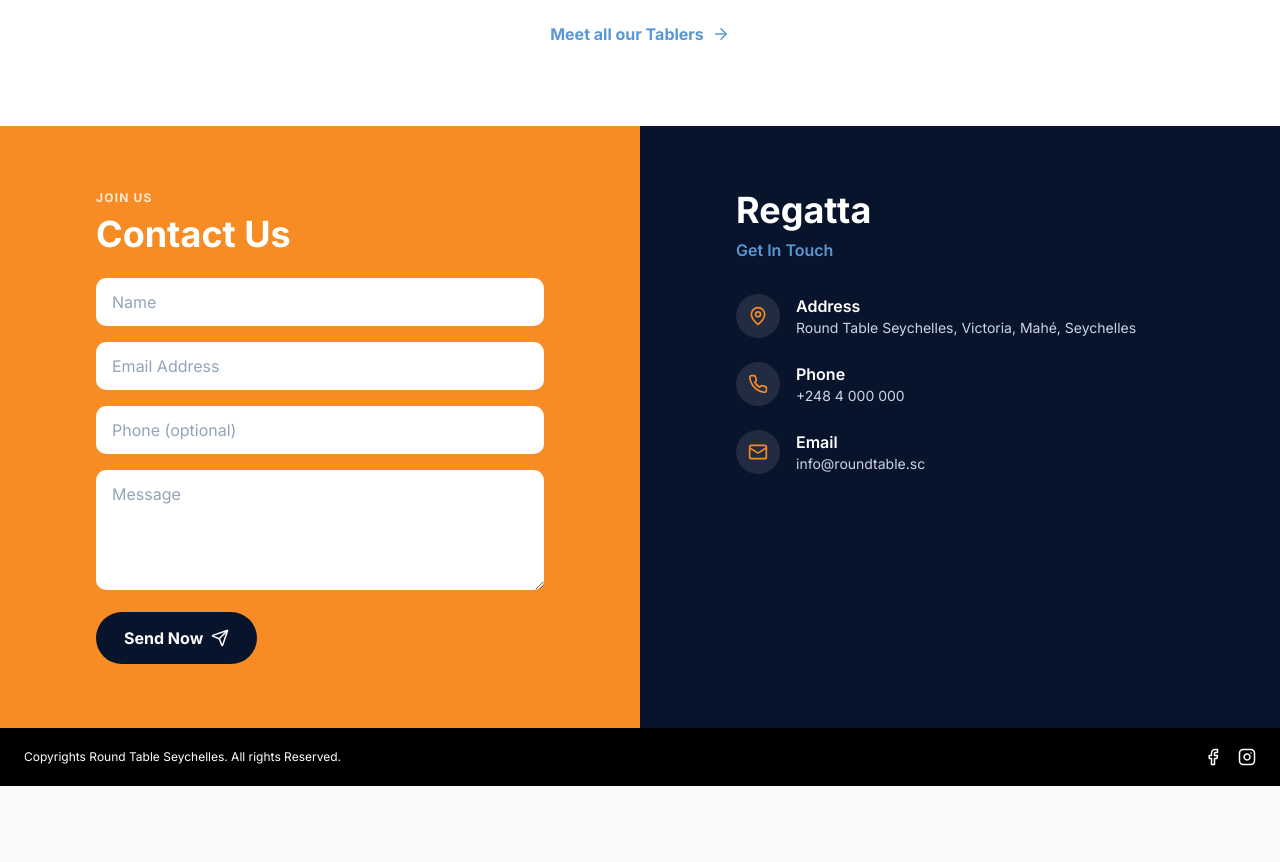
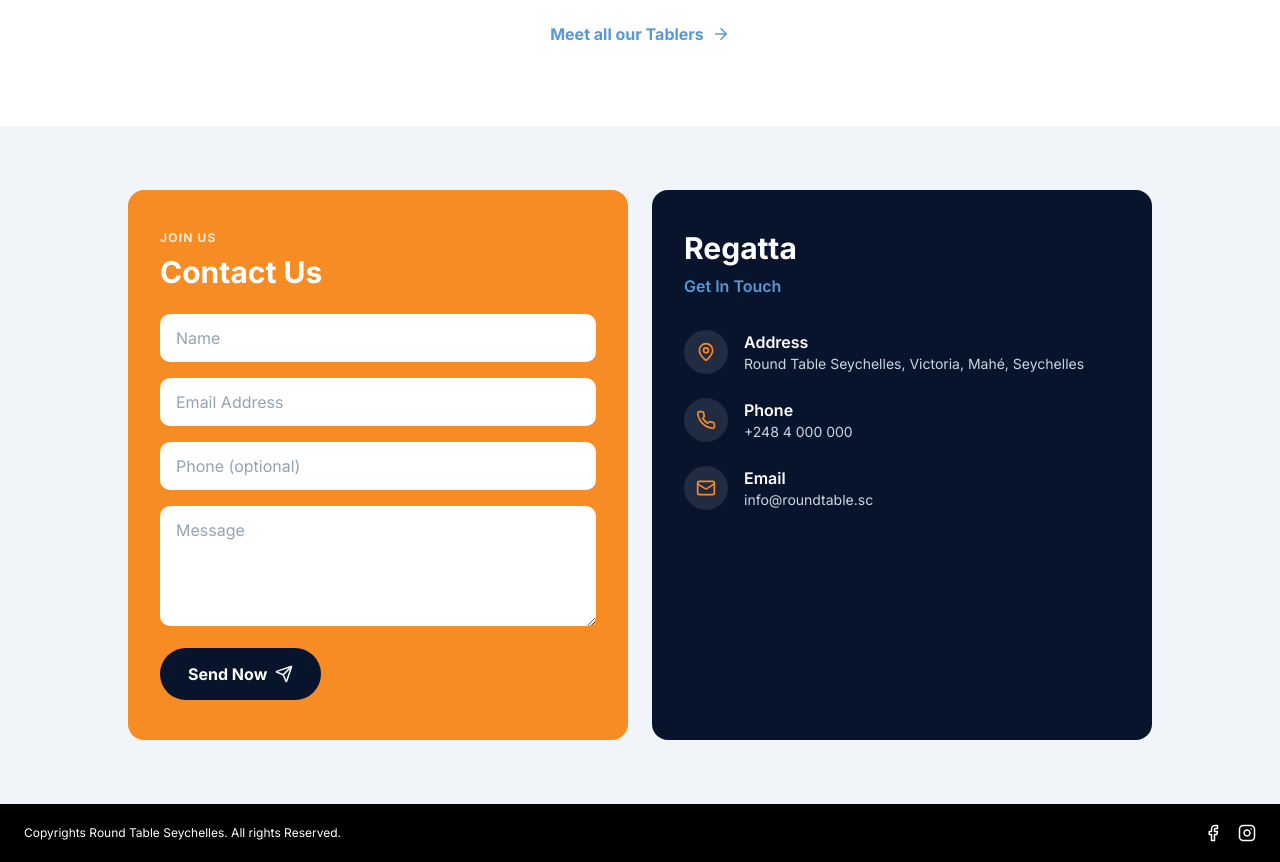
Before and after one commit to semelanie/RTS, a React (Vite) app: page / in a window 1280 px wide. Shown: the part 2840-3702 px from the top of the page. Before the commit the page ends 3626 px from the top, so only its background shows below. Built offline with nearby package versions, Linux system fonts and the light colour scheme.

Commit message:
Add files via upload

```diff
--- a/src/components/HomeContactForm.tsx
+++ b/src/components/HomeContactForm.tsx
@@ -30,12 +30,13 @@ const HomeContactForm: React.FC = () => {
   };
 
   return (
-    <section id="contact-form" className="grid md:grid-cols-2 scroll-mt-24">
-      {/* Left: Contact form (orange) */}
-      <div className="bg-[#F88C24] text-white px-6 sm:px-12 py-16">
-        <div className="max-w-md mx-auto md:ml-auto md:mr-12">
+    <section id="contact-form" className="scroll-mt-24 bg-slate-100 py-16 px-4 sm:px-6">
+      <div className="max-w-5xl mx-auto grid md:grid-cols-2 gap-6">
+
+        {/* Left: Contact form (orange card) */}
+        <div className="bg-[#F88C24] text-white rounded-2xl px-8 py-10">
           <span className="block text-xs font-bold tracking-widest uppercase text-white/80 mb-2">Join Us</span>
-          <h2 className="text-3xl sm:text-4xl font-extrabold mb-6">Contact Us</h2>
+          <h2 className="text-3xl font-extrabold mb-6">Contact Us</h2>
           {status === 'done' ? (
             <div className="bg-white/15 rounded-xl p-6 flex items-start gap-3">
               <CheckCircle className="shrink-0 mt-0.5" />
@@ -94,30 +95,34 @@ const HomeContactForm: React.FC = () => {
             </form>
           )}
         </div>
-      </div>
 
-      {/* Right: Get in touch (dark navy) */}
-      <div className="bg-[#08142C] text-slate-300 px-6 sm:px-12 py-16">
-        <div className="max-w-md md:mr-auto md:ml-12">
-          <h2 className="text-3xl sm:text-4xl font-extrabold text-white mb-2">Regatta</h2>
+        {/* Right: Get in touch (dark navy card) */}
+        <div className="bg-[#08142C] text-slate-300 rounded-2xl px-8 py-10">
+          <h2 className="text-3xl font-extrabold text-white mb-2">Regatta</h2>
           <p className="text-[#5998d3] font-semibold mb-8">Get In Touch</p>
           <ul className="space-y-6">
             <li className="flex items-start gap-4">
-              <span className="h-11 w-11 rounded-full bg-white/10 flex items-center justify-center shrink-0"><MapPin className="text-[#F88C24]" size={20} /></span>
+              <span className="h-11 w-11 rounded-full bg-white/10 flex items-center justify-center shrink-0">
+                <MapPin className="text-[#F88C24]" size={20} />
+              </span>
               <div>
                 <p className="text-white font-semibold">Address</p>
                 <p className="text-sm">Round Table Seychelles, Victoria, Mahé, Seychelles</p>
               </div>
             </li>
             <li className="flex items-start gap-4">
-              <span className="h-11 w-11 rounded-full bg-white/10 flex items-center justify-center shrink-0"><Phone className="text-[#F88C24]" size={20} /></span>
+              <span className="h-11 w-11 rounded-full bg-white/10 flex items-center justify-center shrink-0">
+                <Phone className="text-[#F88C24]" size={20} />
+              </span>
               <div>
                 <p className="text-white font-semibold">Phone</p>
                 <p className="text-sm">+248 4 000 000</p>
               </div>
             </li>
             <li className="flex items-start gap-4">
-              <span className="h-11 w-11 rounded-full bg-white/10 flex items-center justify-center shrink-0"><Mail className="text-[#F88C24]" size={20} /></span>
+              <span className="h-11 w-11 rounded-full bg-white/10 flex items-center justify-center shrink-0">
+                <Mail className="text-[#F88C24]" size={20} />
+              </span>
               <div>
                 <p className="text-white font-semibold">Email</p>
                 <p className="text-sm">info@roundtable.sc</p>
@@ -125,6 +130,7 @@ const HomeContactForm: React.FC = () => {
             </li>
           </ul>
         </div>
+
       </div>
     </section>
   );
```
